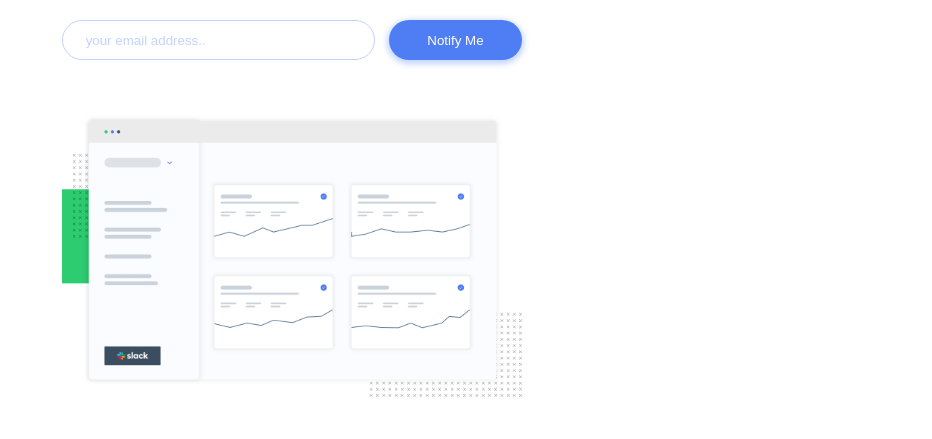
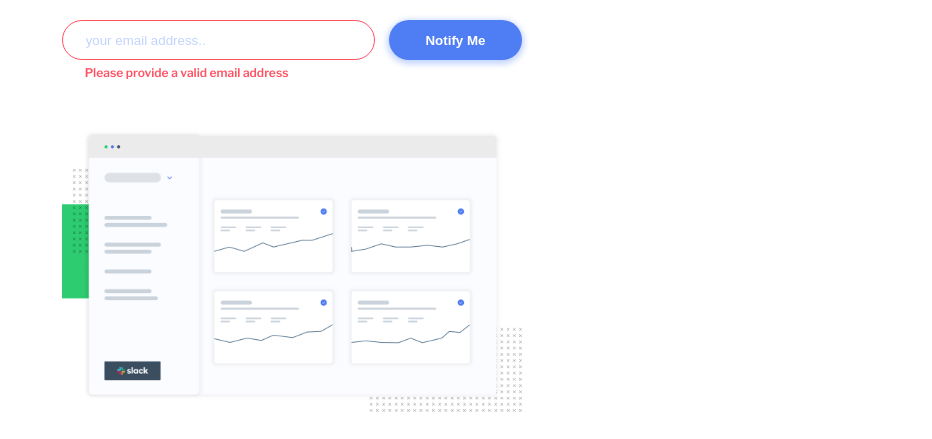
Before and after one commit to suvankarpradhan/ping-coming-soon-page-master, a plain HTML site: page index.html in a window 1280 px wide. Both pictures are taken after a click on the button "Notify Me". Shown: the part 184-623 px from the top of the page, without its empty margins (348-1280 px from the left). Drawn offline with nearby package versions, Linux system fonts and the light colour scheme.

Commit message:
js functionality add

```diff
--- a/index.html
+++ b/index.html
@@ -26,7 +26,7 @@
       </div>
       <div class="search">
         <input type="text" placeholder="your email address.." />
-        <button>Notify Me</button>
+        <button class="noti-btn">Notify Me</button>
       </div>
       <div class="error"></div>
       <div class="image">
@@ -43,6 +43,8 @@
       </div>
       <div class="copyright">&copy; Copyright Ping. All rights reserved.</div>
     </div>
+    <script src="https://ajax.googleapis.com/ajax/libs/jquery/3.6.0/jquery.min.js"></script>
+    <script src="index.js"></script>
   </body>
   <footer>
     <p class="attribution">
--- /dev/null
+++ b/index.js
@@ -0,0 +1,12 @@
+$('.noti-btn').click(()=>{
+    let email = $('.search input').val();
+    let emailFormat = /^[a-zA-Z0-9.!#$%&'*+/=?^_`{|}~-]+@[a-zA-Z0-9-]+(?:\.[a-zA-Z0-9-]+)*$/;
+    if(emailFormat.test(email)){
+        $('.error').text('');
+        $('.search input').css('border-color','hsl(223, 100%, 88%)');
+    }
+    else{
+        $('.error').text('Please provide a valid email address');
+        $('.search input').css('border-color','hsl(354, 100%, 66%)');
+    }
+})
--- a/style.css
+++ b/style.css
@@ -39,7 +39,7 @@ h1 {
 .search {
   flex-direction: row;
   flex: 100%;
-  margin: 5% 0% 12%;
+  margin: 5% 0% 1%;
 }
 input[type="text"] {
   width: 70%;
@@ -57,6 +57,7 @@ button {
   height: 40px;
   width: 30%;
   border-radius: 25px;
+  font-weight: 600;
   border: none;
   background-color: hsl(223, 87%, 63%);
   color: #fff;
@@ -65,6 +66,15 @@ button {
 button:hover {
   cursor: pointer;
   background-color: hsl(223, 87%, 73%);
+}
+.error {
+  color: hsl(354, 100%, 66%);
+  font-size: 12px;
+  padding-left: 5%;
+  font-weight: 600;
+}
+.image {
+  margin-top: 11%;
 }
 .image > img {
   width: 100%;
```
